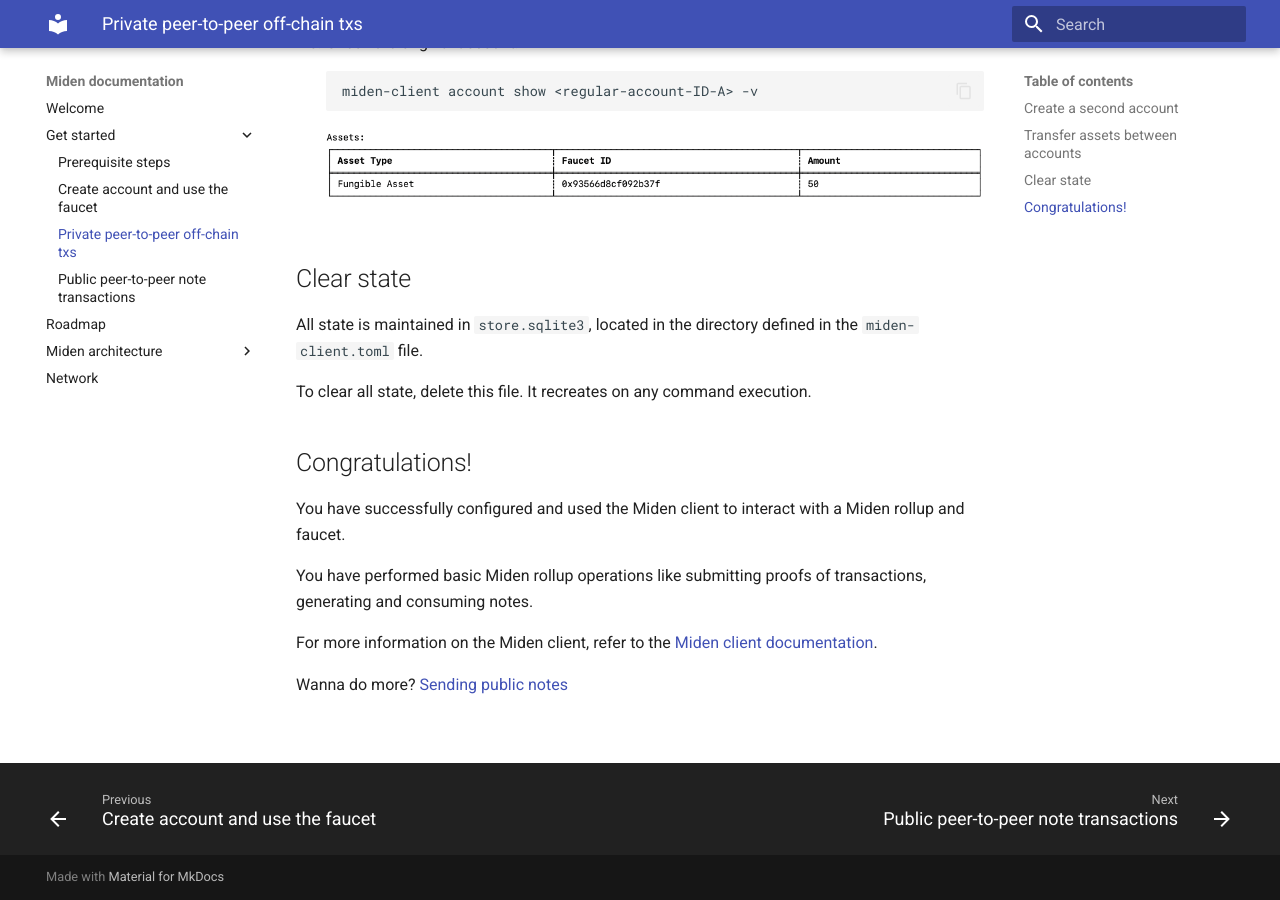
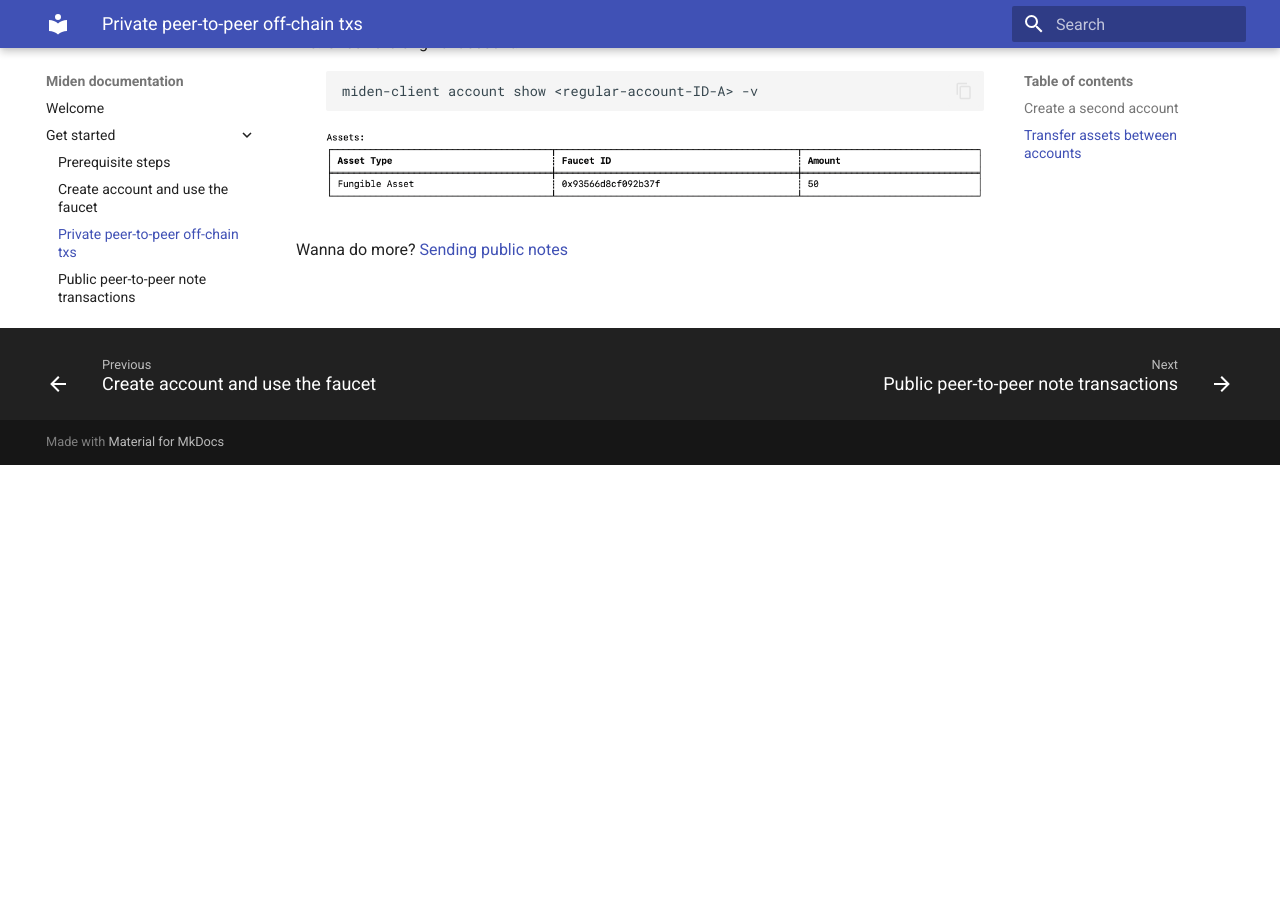
Before and after one commit to 0xPolygonMiden/miden-base, an MkDocs documentation site: the page built from docs/introduction/get-started/p2p-private.md, in a window 1280 px wide and 900 px high, scrolled down 2189 px. Built offline with MkDocs 1.6.1 and Material for MkDocs 9.7.7, drawn with Linux system fonts in a browser that asks for light colours; after the commit the page ends 2654 px from its top, so only the background shows below that.

Commit message:
after compliance feedback

```diff
--- a/docs/introduction/get-started/p2p-private.md
+++ b/docs/introduction/get-started/p2p-private.md
@@ -86,20 +86,6 @@
 
     ![Result of listing miden accounts](../../img/get-started/account-a.png)
 
-## Clear state
-
-All state is maintained in `store.sqlite3`, located in the directory defined in the `miden-client.toml` file.
-
-To clear all state, delete this file. It recreates on any command execution.
-
-## Congratulations!
-
-You have successfully configured and used the Miden client to interact with a Miden rollup and faucet.
-
-You have performed basic Miden rollup operations like submitting proofs of transactions, generating and consuming notes.
-
-For more information on the Miden client, refer to the [Miden client documentation](https://docs.polygon.technology/miden/miden-client/).
-
 Wanna do more? [Sending public notes](p2p-public.md)
 
 </br>
```
Also changed, not shown: docs/architecture/assets.md (+1 -1 lines), docs/architecture/overview.md (+1 -1 lines), docs/architecture/transactions/kernel.md (+1 -1 lines), docs/index.md (+1 -1 lines), docs/introduction/get-started/create-account-use-faucet.md (+14 -0 lines).
